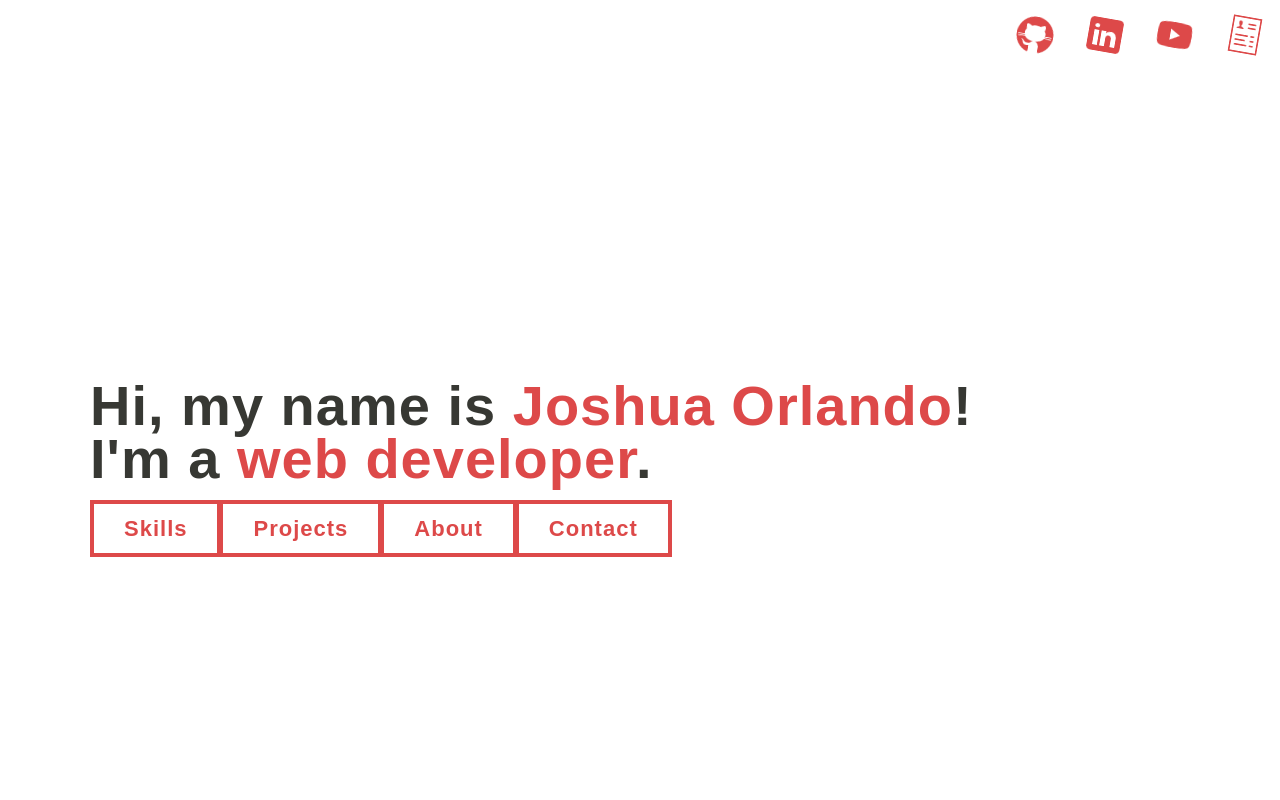
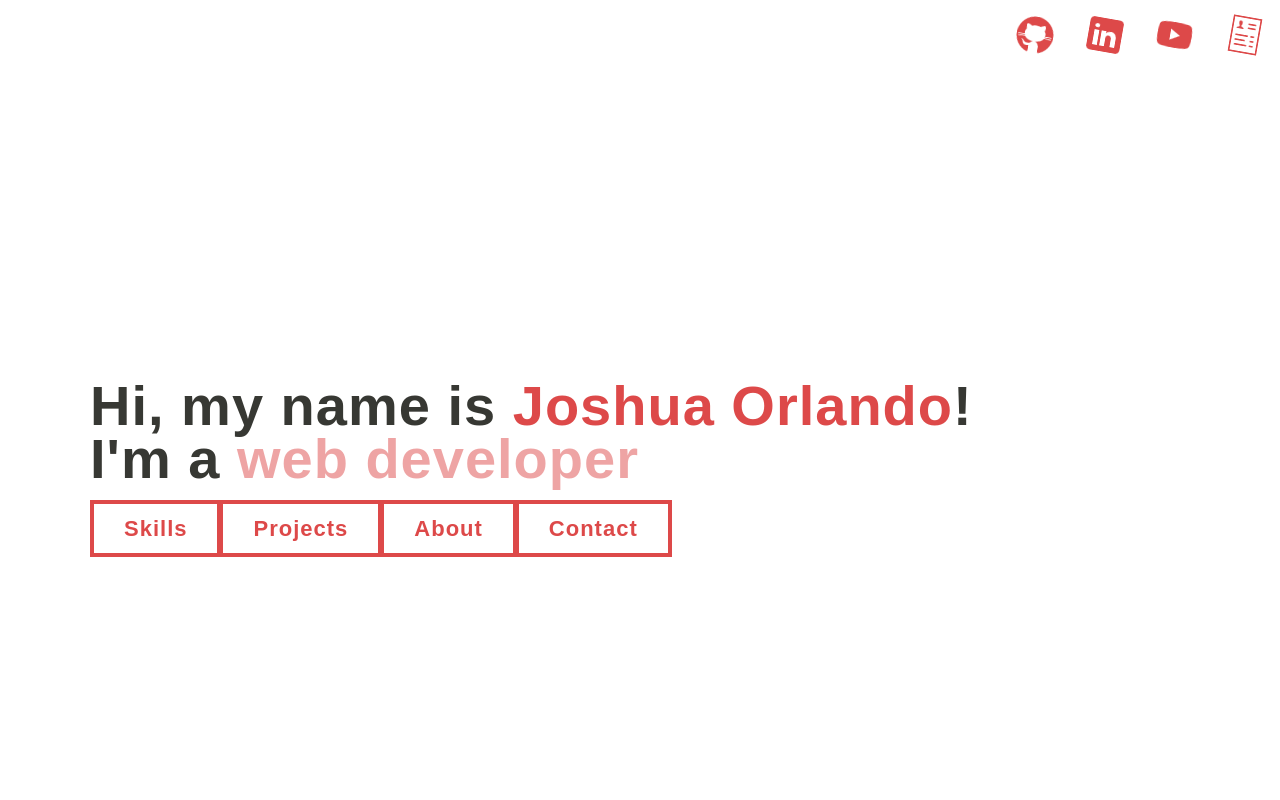
Before and after one commit to JoshuaOrlandoR/Portfolio-Final, a React (Create React App) app: page / in a window 1280 px wide. Shown: the top 800 px of the page. Built offline with nearby package versions, Linux system fonts and the light colour scheme.

Commit message:
Added email functionality to contact, added rotating text in hero, will continue detail work over the week

```diff
--- a/package.json
+++ b/package.json
@@ -3,6 +3,7 @@
   "version": "0.1.0",
   "private": true,
   "dependencies": {
+    "@emailjs/browser": "^3.11.0",
     "@testing-library/jest-dom": "^5.16.5",
     "@testing-library/react": "^13.4.0",
     "@testing-library/user-event": "^13.5.0",
@@ -12,6 +13,7 @@
     "react-router-dom": "^6.12.0",
     "react-scripts": "5.0.1",
     "react-scroll": "^1.8.9",
+    "react-transition-group": "^4.4.5",
     "web-vitals": "^2.1.4"
   },
   "scripts": {
--- a/src/Components/About/styles.css
+++ b/src/Components/About/styles.css
@@ -45,7 +45,7 @@
 .about-text {
     width: 60%;
     height: 300px;
-    font-size: 16px;
+    font-size: 14px;
     color: #E8EAE3;
     font-weight:600;
     font-family: 'Montserrat', sans-serif;
--- a/src/Components/Contact/index.js
+++ b/src/Components/Contact/index.js
@@ -1,17 +1,46 @@
-import React from 'react';
+import React, { useState } from 'react';
 import './styles.css';
+import emailjs from '@emailjs/browser';
+
 
 const Contact = () => {
+    const [name, setName] = useState("");
+    const [email, setEmail] = useState("");
+    const [message, setMessage] = useState("");
+
+    const sendEmail = (e) => {
+        e.preventDefault();
+
+    console.log("Service ID: ", process.env.REACT_APP_EMAILJS_SERVICE_ID);
+    console.log("Template ID: ", process.env.REACT_APP_EMAILJS_TEMPLATE_ID);
+    console.log("User ID: ", process.env.REACT_APP_EMAILJS_USER_ID);
+
+        emailjs.send(
+            process.env.REACT_APP_EMAILJS_SERVICE_ID,
+            process.env.REACT_APP_EMAILJS_TEMPLATE_ID,
+            { subject: 'Contact Form Message', user_email: email, message },
+            process.env.REACT_APP_EMAILJS_USER_ID
+        )
+        .then((result) => {
+            console.log(result.text);
+            setName("");
+            setEmail("");
+            setMessage("");
+        }, (error) => {
+            console.log(error.text);
+        });
+    };
+
     return (
         <div id="contact" className="contact-container">
             <div className="title-wrapper">
                 <h2 className="contact-title">Contact</h2>
             </div>
             <div className="contact-wrapper">
-                <form className="contact-form">
-                    <input type="text" placeholder="Name" required />
-                    <input type="email" placeholder="Email" required />
-                    <textarea placeholder="Message" required></textarea>
+                <form className="contact-form" onSubmit={sendEmail}>
+                    <input type="text" placeholder="Name" value={name} onChange={(e) => setName(e.target.value)} required />
+                    <input type="email" placeholder="Email" value={email} onChange={(e) => setEmail(e.target.value)} required />
+                    <textarea placeholder="Message" value={message} onChange={(e) => setMessage(e.target.value)} required></textarea>
                     <button type="submit">Submit</button>
                 </form>
             </div>
--- a/src/Components/Footer/index.js
+++ b/src/Components/Footer/index.js
@@ -14,13 +14,13 @@ const Footer = () => {
     <div className="footer-container">
       <button className="scroll-top" onClick={scrollToTop}><FaArrowUp /></button>
       <div className="footer-social-container">
-        <a href="https://github.com/" target="_blank" rel="noreferrer">
+        <a href="https://github.com/JoshuaOrlandoR" target="_blank" rel="noreferrer">
           <FaGithub className="footer-icon" />
         </a>
-        <a href="https://linkedin.com/" target="_blank" rel="noreferrer">
+        <a href="https://www.linkedin.com/in/joshua-ramkissoon-140650265/" target="_blank" rel="noreferrer">
           <FaLinkedin className="footer-icon" />
         </a>
-        <a href="https://youtube.com/" target="_blank" rel="noreferrer">
+        <a href="https://www.youtube.com/channel/UCLP_0nXETO-jGikzIAhrqjA" target="_blank" rel="noreferrer">
           <FaYoutube className="footer-icon" />
         </a>
         <a href="https://resume.com/" target="_blank" rel="noreferrer">
--- a/src/Components/Hero/index.js
+++ b/src/Components/Hero/index.js
@@ -1,12 +1,30 @@
-import React from "react";
+import React, { useState, useEffect } from "react";
 import './styles.css';
 import { Link } from "react-scroll";
 
 const Hero = () => {
+  const [index, setIndex] = useState(0);
+  const [opacity, setOpacity] = useState(1);
+  const words = [' web developer', ' creative mind', ' solution finder', ' code artist']; //ensure theres a space at the start of each string
+
+  useEffect(() => {
+    const timer = setInterval(() => {
+      setOpacity(0);
+      setTimeout(() => {
+        setIndex((prevIndex) => (prevIndex + 1) % words.length);
+        setOpacity(1);
+      }, 1000); // 1 second transition period
+    }, 6000); // change the text every 6 seconds
+    return () => clearInterval(timer);
+  }, []);
+
   return (
     <div id="hero" className="container">
       <h1 className="hero-title name-title">Hi, my name is <span className="text-color-main name-span">Joshua Orlando</span>!</h1>
-      <h1 className="hero-title position-title">I'm a <span className="text-color-main position-span">web developer</span>.</h1>
+      <h1 className="hero-title position-title">
+        I'm a
+        <span className="text-color-main position-span" style={{ opacity: opacity, transition: 'opacity 1s ease-in-out' }}>{words[index]}</span>
+      </h1>
       <div className="hero-cta">
         <Link to="skills" className="cta-btn-hero" smooth={true} duration={1000}>
           Skills
--- a/src/Components/Nav/index.js
+++ b/src/Components/Nav/index.js
@@ -10,17 +10,17 @@ const Nav = () => {
     <div className="navbar">
       <div className="social-container">
         <div className="nav-icon-div">
-          <a href="https://github.com/" target="_blank" rel="noreferrer">
+          <a href="https://github.com/JoshuaOrlandoR" target="_blank" rel="noreferrer">
             <img className="icon" src={github} alt="Github"/>
           </a>
         </div>
         <div className="nav-icon-div">
-          <a href="https://linkedin.com/" target="_blank" rel="noreferrer">
+          <a href="https://www.linkedin.com/in/joshua-ramkissoon-140650265/" target="_blank" rel="noreferrer">
             <img className="icon" src={linkedin} alt="LinkedIn"/>
           </a>
         </div>
         <div className="nav-icon-div">
-          <a href="https://youtube.com/" target="_blank" rel="noreferrer">
+          <a href="https://www.youtube.com/channel/UCLP_0nXETO-jGikzIAhrqjA" target="_blank" rel="noreferrer">
             <img className="icon" src={youtube} alt="YouTube"/>
           </a>
         </div>
```
Also changed, not shown: src/Components/Hero/styles.css (line endings or trailing spaces), 1 other file (tests, documents, lock files or other folders).
